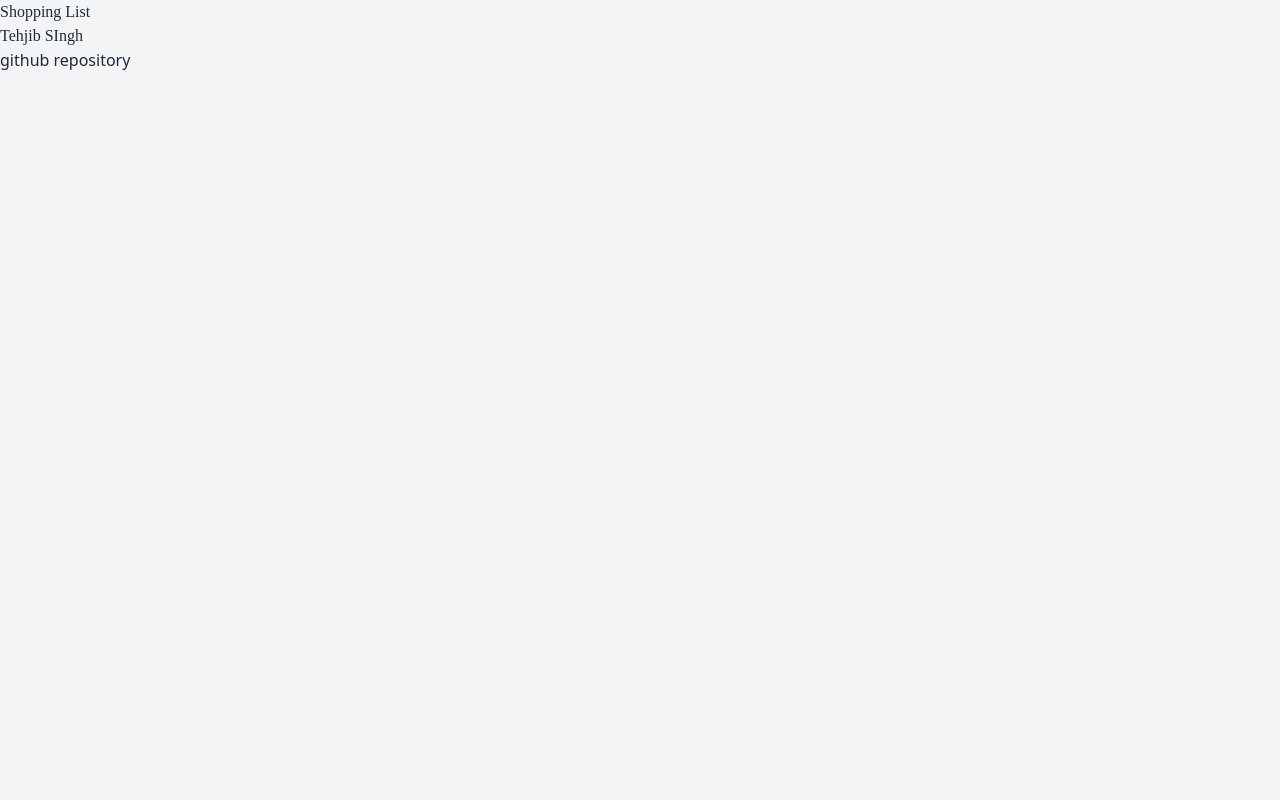
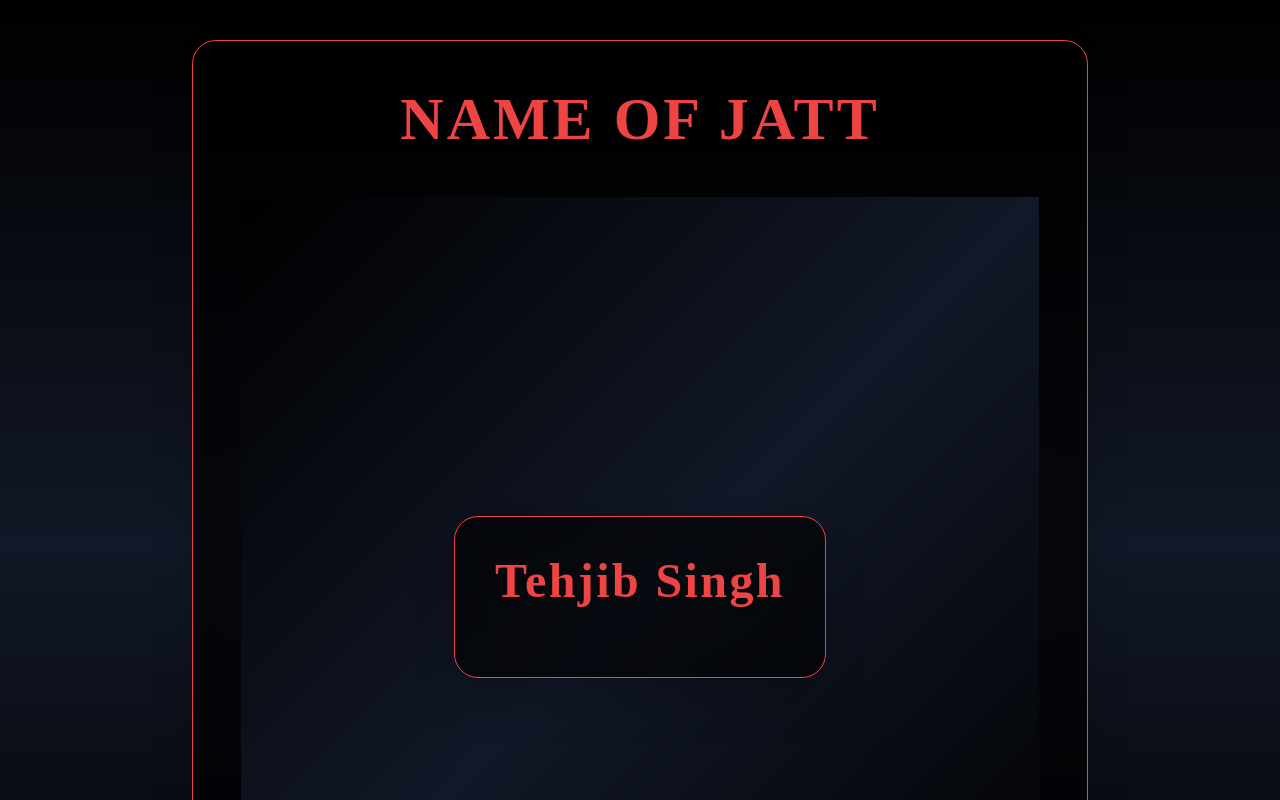
Before and after one commit to tehjibsingh/cprg306-assignments, a Next.js app: page /week-2 in a window 1280 px wide. Shown: the top 800 px of the page. Built offline with nearby package versions, Linux system fonts and the light colour scheme.

Commit message:
week-2 changes

```diff
--- a/app/week-2/page.js
+++ b/app/week-2/page.js
@@ -1,9 +1,18 @@
+// /app/page.js
+
 import StudentInfo from "./studentinfo";
+
 export default function Page() {
-    return (
-      <main>
-        <h1>Shopping List</h1>
-        <StudentInfo/>
-      </main>
-    );
-  }
+  return (
+    <main className="min-h-screen bg-gradient-to-b from-black via-gray-900 to-black flex items-center justify-center p-10">
+      <div className="p-12 bg-black/70 backdrop-blur-lg border border-red-500 rounded-3xl shadow-2xl text-center max-w-4xl w-full">
+        {/* Main Heading */}
+        <h1 className="text-6xl font-extrabold text-red-500 mb-12 drop-shadow-lg tracking-wider">
+          NAME OF JATT
+        </h1>
+        {/* Student Info Component */}
+        <StudentInfo />
+      </div>
+    </main>
+  );
+}
--- a/app/week-2/studentinfo.js
+++ b/app/week-2/studentinfo.js
@@ -2,10 +2,16 @@ import Link from "next/link"
 
 export default function StudentInfo() {
     return(
-        <main>
-            <h1>Tehjib SIngh</h1>
+        <main className="min-h-screen bg-gradient-to-br from-black via-gray-900 to-black flex items-center justify-center p-10">
+      <div className="bg-black/60 backdrop-blur-lg border border-red-500 rounded-3xl shadow-2xl p-10 max-w-2xl text-center">
+        {/* Corrected name spelling and added font styling */}
+        <h1 className="text-5xl font-extrabold text-red-500 mb-8 drop-shadow-lg tracking-wider">
+          Tehjib Singh
+        </h1>
+
+            </div>
             <ul>
-                <Link href= "https://github.com/tehjibsingh/cprg306-assignments">github repository </Link>
+                <Link href= "https://github.com/tehjibsingh/cprg306-assignments"></Link>
             </ul>
         </main>
     )
```
